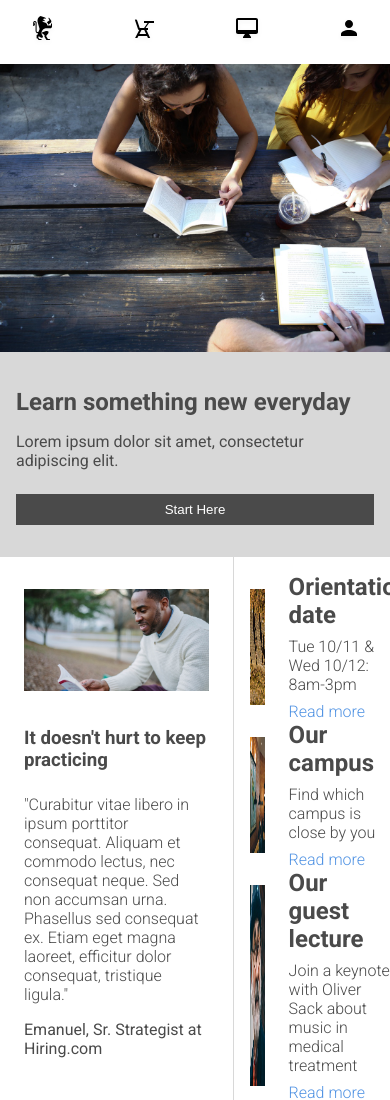
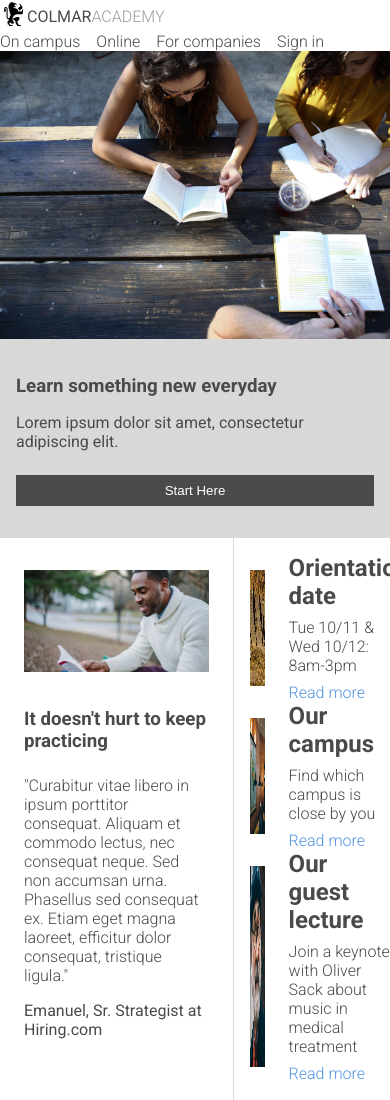
Before and after one commit to 0xnuke/Colmar-Academy, a plain HTML site: page index.html in a window 390 px wide. Shown: the top 1100 px of the page. Drawn offline with Linux system fonts and the light colour scheme.

Commit message:
Add files via upload
edit index.html

```diff
--- a/index.html
+++ b/index.html
@@ -16,7 +16,7 @@
     <!-- header -->
     <header>
         <!-- navbar -->
-        <nav class="desktop">
+        <nav>
             <div class="logo">
                 <img src="./resource/images/ic-logo.svg" alt="logo">
                 <span>colmar</span>
@@ -29,14 +29,6 @@
                 <li><a href="#thesis">Sign in</a></li>
             </ul>
         </nav>
-        <nav class="nav-mobile">
-                <ul>
-                    <li><a href="#banner"><img src="./resource/images/ic-logo.svg" alt="logo"></a></li>
-                    <li><a href="#sub-banner"><img src="./resource/images/ic-on-campus.svg" alt="logo"></a></li>
-                    <li><a href="#learning"><img src="./resource/images/ic-online.svg" alt="logo"></a></li>
-                    <li><a href="#thesis"><img src="./resource/images/ic-login.svg" alt="logo"></a></li>
-                </ul>
-        </nav>
     </header>
 
     <!-- main -->
@@ -47,7 +39,7 @@
                 <img src="./resource/images/banner.jpg" alt="banner">
             </article>
             <article class="banner-right">
-                <h2>Learn something new everyday</h2>
+                <h1>Learn something new everyday</h1>
                 <h4>Lorem ipsum dolor sit amet, consectetur adipiscing elit.</h4>
                 <button>Start Here</button>
             </article>
@@ -63,8 +55,7 @@
                     <h1>It doesn't hurt to keep practicing</h1>
                     <p>"Curabitur vitae libero in ipsum porttitor consequat.
                         Aliquam et commodo lectus, nec consequat neque. Sed non accumsan urna.
-                        Phasellus sed consequat ex. Etiam eget magna laoreet, efficitur dolor consequat, tristique
-                        ligula."</p>
+                        Phasellus sed consequat ex. Etiam eget magna laoreet, efficitur dolor consequat, tristique ligula."</p>
                     <span>Emanuel, Sr. Strategist at Hiring.com</span>
                 </div>
             </article>
@@ -179,14 +170,13 @@
             <article class="thesis-box">
                 <div class="thesis-left">
                     <div>
-                        <video src="./resource/videos/thesis.mp4" controls></video>
+                        <video src="./resource/videos/thesis.mp4"></video>
                     </div>
                     <div class="thesis-left-text">
                         <h2>Reimagine urban</h2>
                         <p>"Curabitur vitae libero in ipsum porttitor consequat.
                             Aliquam et commodo lectus, nec consequat neque. Sed non accumsan urna.
-                            Phasellus sed consequat ex. Etiam eget magna laoreet, efficitur dolor consequat, tristique
-                            ligula."</p>
+                            Phasellus sed consequat ex. Etiam eget magna laoreet, efficitur dolor consequat, tristique ligula."</p>
                     </div>
                 </div>
                 <div class="thesis-right">
```
